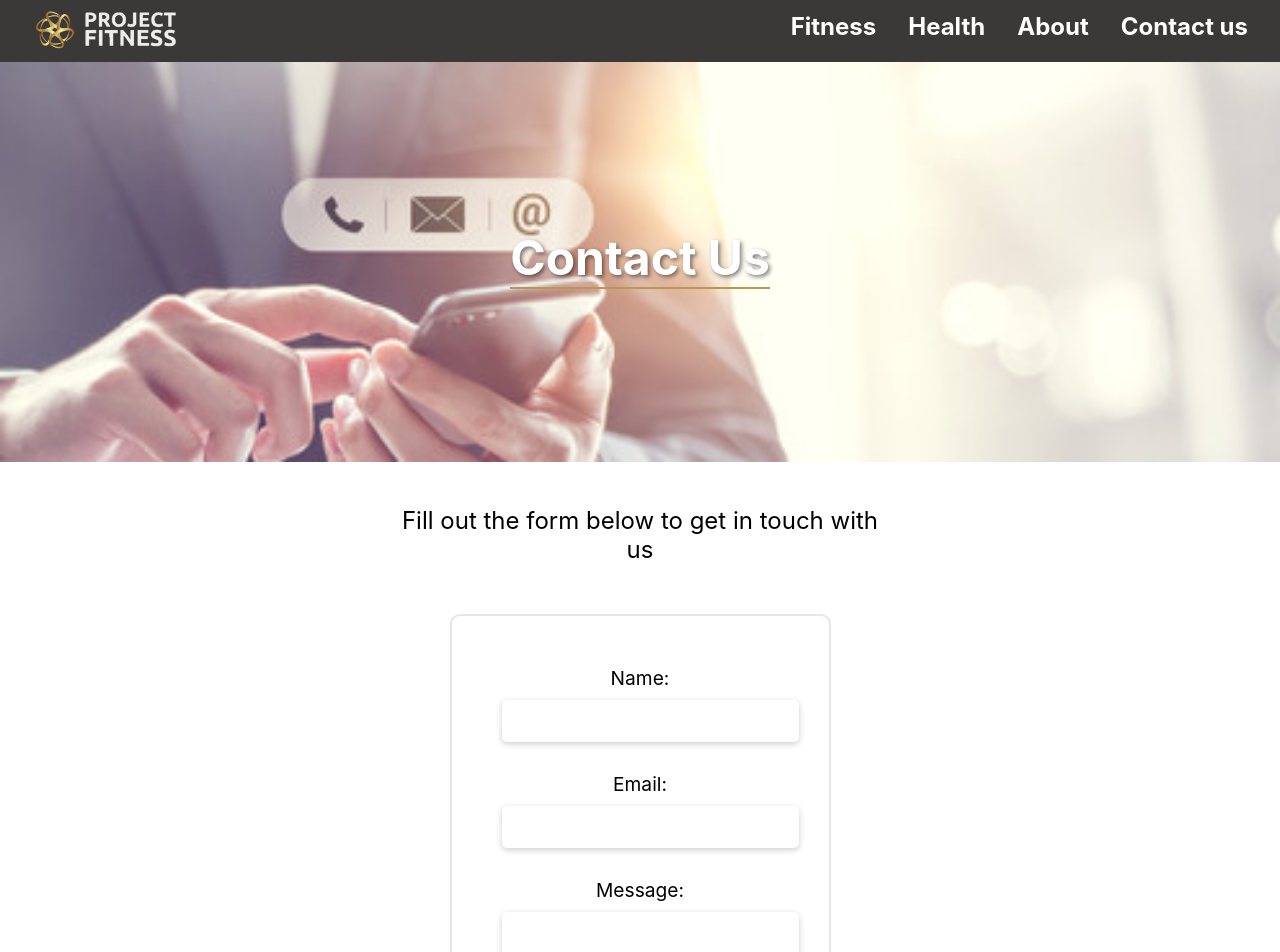
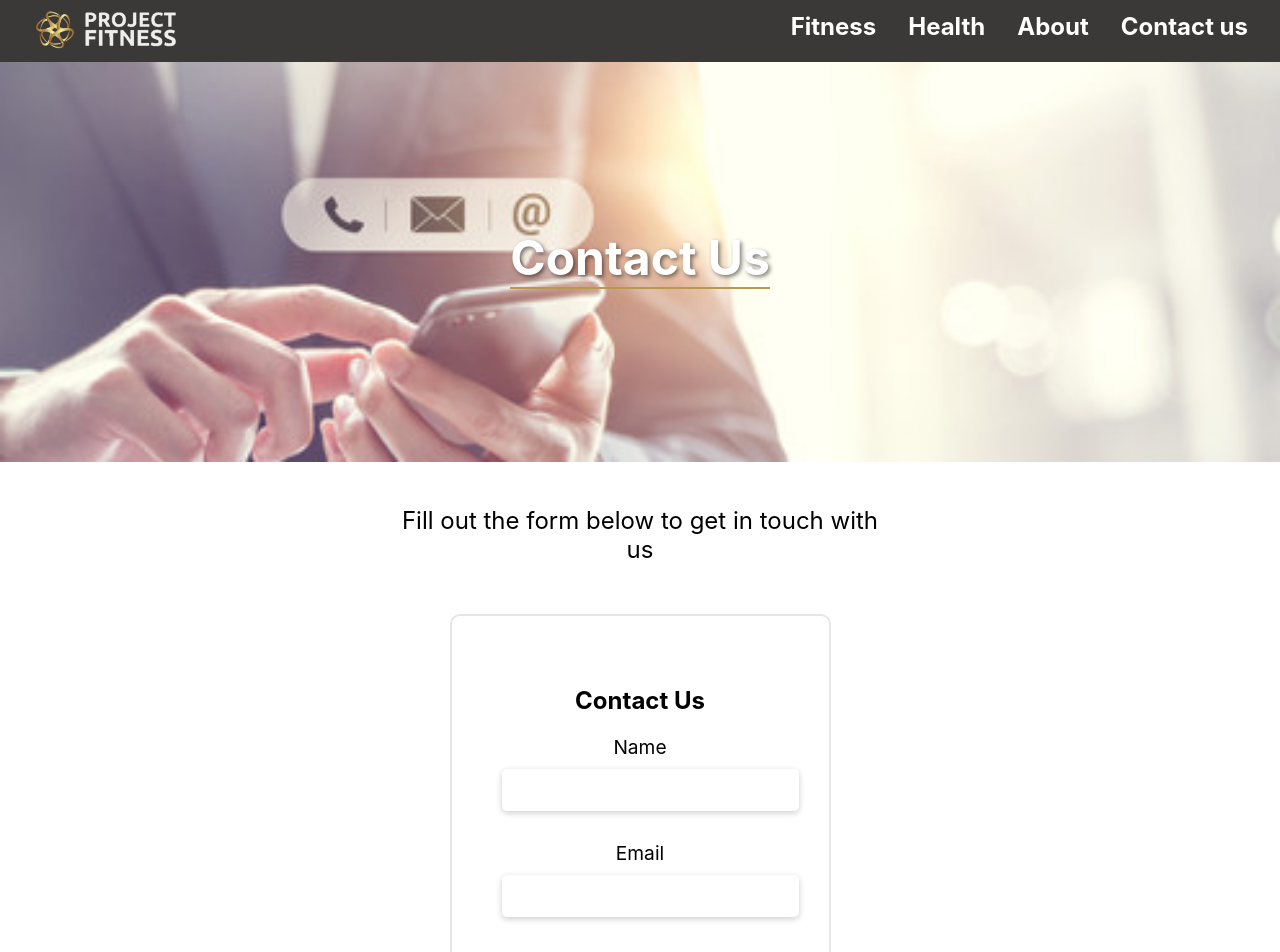
Before and after one commit to CloByrne/ACSD-Project, a React (Create React App) app: page /Contact in a window 1280 px wide. Shown: the top 952 px of the page. Built offline with nearby package versions, Linux system fonts and the light colour scheme.

Commit message:
Add files via upload

```diff
--- a/src/components/ContactForm.js
+++ b/src/components/ContactForm.js
@@ -36,6 +36,10 @@ function ContactForm() {
         email: '',
         message: '',
       });
+
+    // Show a success message
+    alert('Your message was sent successfully!');
+
     } catch (error) {
       // Handle the form submission error
       console.log(error);
@@ -45,9 +49,10 @@ function ContactForm() {
   // Render the contact form
   return (
     <div className="form-container">
+      <h2>Contact Us</h2>
       <form onSubmit={handleSubmit}>
         <div className="form-group">
-          <label htmlFor="name">Name:</label>
+          <label htmlFor="name">Name</label>
           <input
             type="text"
             id="name"
@@ -57,8 +62,9 @@ function ContactForm() {
             required
           />
         </div>
+
         <div className="form-group">
-          <label htmlFor="email">Email:</label>
+          <label htmlFor="email">Email</label>
           <input
             type="email"
             id="email"
@@ -68,8 +74,9 @@ function ContactForm() {
             required
           />
         </div>
+
         <div className="form-group">
-          <label htmlFor="message">Message:</label>
+          <label htmlFor="message">Message</label>
           <textarea
             id="message"
             name="message"
@@ -78,12 +85,14 @@ function ContactForm() {
             required
           />
         </div>
+
         <div className="form-group">
-          <button type="submit">Submit</button>
+          <button type="submit" className="submit-button">Submit</button>
         </div>
       </form>
     </div>
   );
+
 }
 
 export default ContactForm;
--- a/src/components/RecipeSearch.js
+++ b/src/components/RecipeSearch.js
@@ -1,14 +1,17 @@
 import React, { useState } from 'react';
 import axios from 'axios';
 
+//Define the Recipe search component
 function RecipeSearch() {
-  const [searchTerm, setSearchTerm] = useState('');
-  const [searchResults, setSearchResults] = useState([]);
+  const [searchTerm, setSearchTerm] = useState('');//declare state variable initilised to an empty string
+  const [searchResults, setSearchResults] = useState([]);//function that can update its value
 
+  //defines an event handler function that updates the searchTerm state variable when the user types into a search box
   const handleSearchTermChange = (event) => {
     setSearchTerm(event.target.value);
   };
 
+  //defines an event handler function that sends an HTTP request to a recipe search API when the user submits a search query, and updates the searchResults state variable with the response data.
   const handleSearchSubmit = (event) => {
     event.preventDefault();
 
@@ -33,12 +36,15 @@ function RecipeSearch() {
       });
   };
 
+  //declares state variable selectedRecipe initialised to null, and a function setSelectedRecipe that can update its value
   const [selectedRecipe, setSelectedRecipe] = useState(null);
 
+  //defines an event handler function that toggles the selectedRecipe state variable when the user clicks on a recipe in the search results
   const handleRecipeClick = (recipe) => {
     setSelectedRecipe(recipe === selectedRecipe ? null : recipe);
   };
 
+  //defines the layout and behavior of the RecipeSearch component
   return (
     <div className="recipe-search-container">
       <form onSubmit={handleSearchSubmit}>
```
